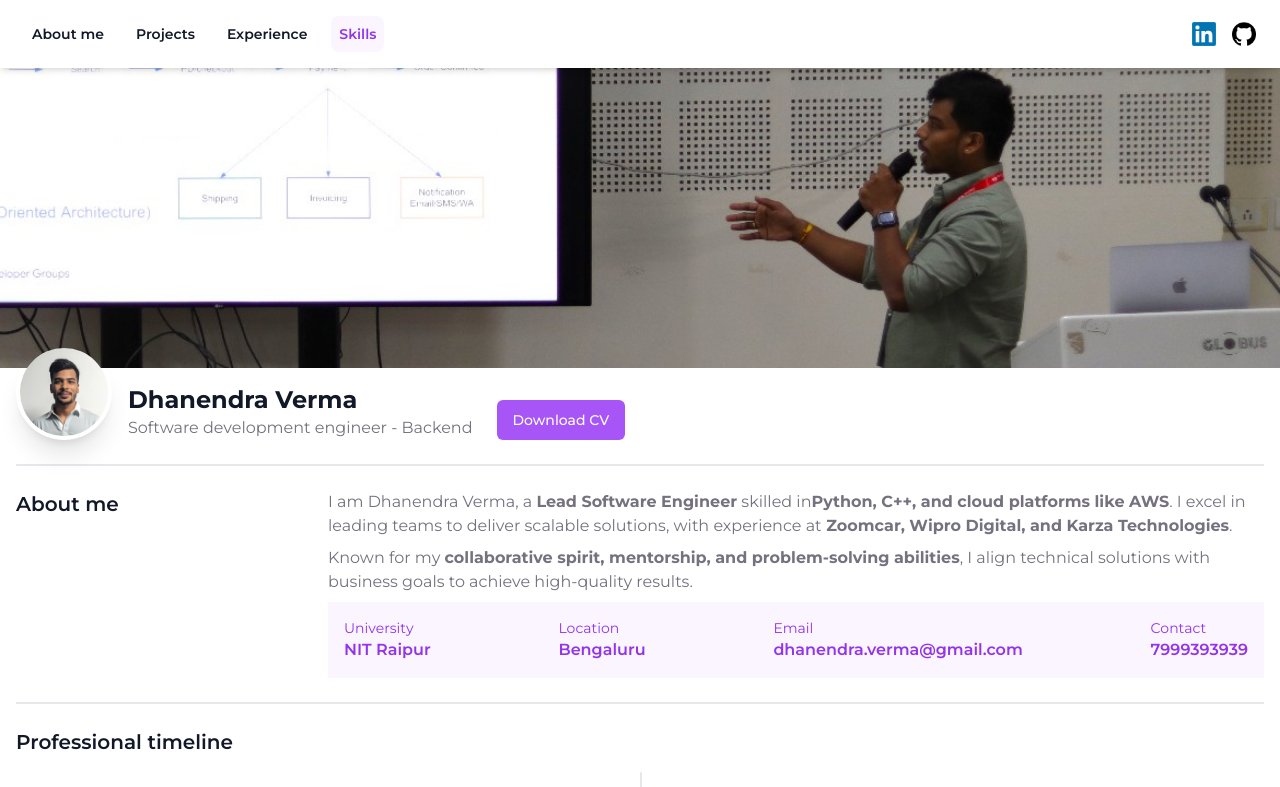
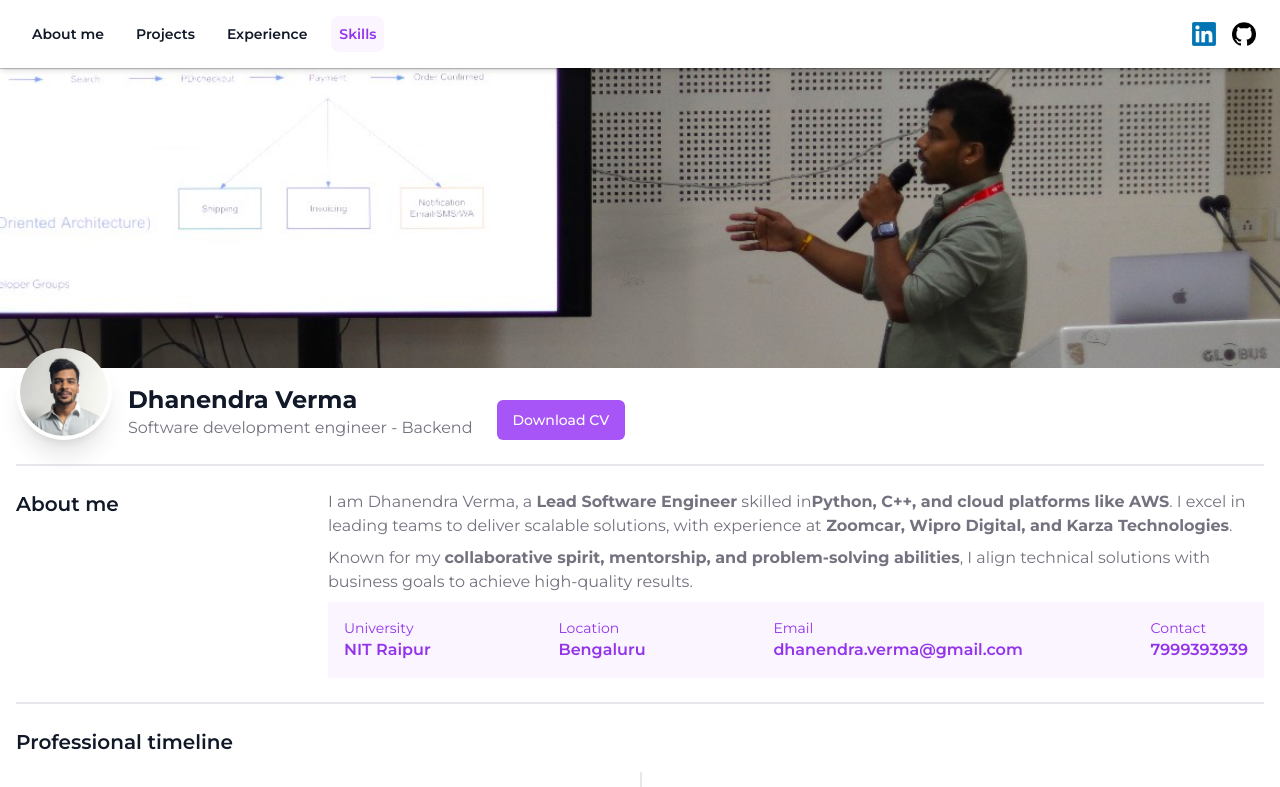
Before and after one commit to deepeshmi26/portfolio-nextjs-tailwind-shadcn, a Next.js app: page / in a window 1280 px wide. Shown: the top 787 px of the page. Built offline with nearby package versions, Linux system fonts and the light colour scheme.

Commit message:
Image positioning

```diff
--- a/components/PortfolioHeader.tsx
+++ b/components/PortfolioHeader.tsx
@@ -15,7 +15,7 @@ const PorfolioHeader: FC = () => {
             objectFit: "cover",
             width: "100%",
             height: "100%",
-            transformOrigin: "top right",
+            objectPosition: "top right",
           }}
         />
       </div>
```
